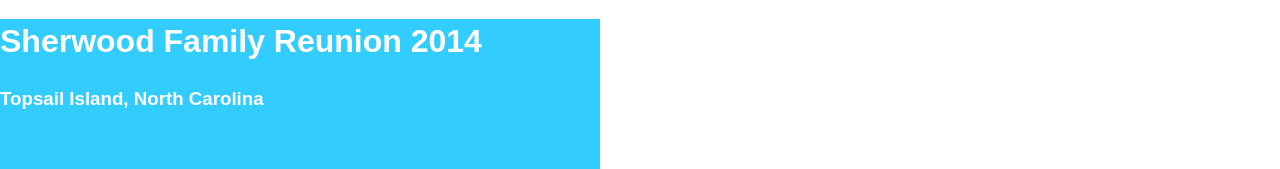
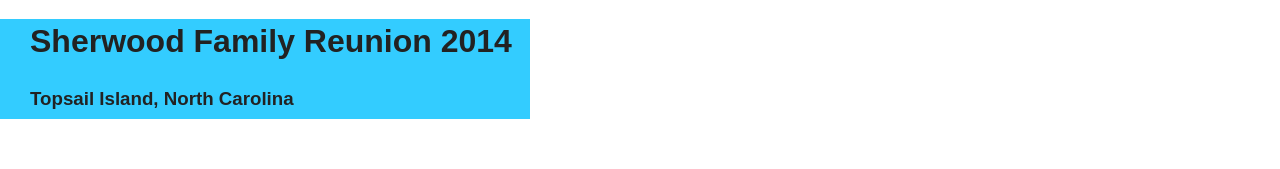
Before and after one commit to vwolfley/OR-2016, a plain HTML site: page index.html in a window 1280 px wide. Shown: the part 802-971 px from the top of the page. After the commit the page ends 921 px from the top, so only its background shows below. Drawn offline with nearby package versions, Linux system fonts and the light colour scheme; some packages are replaced by stand-ins of ours.

Commit message:
Update index.html

```diff
--- a/index.html
+++ b/index.html
@@ -14,12 +14,14 @@
 
         <style>
         #banner {
-            width: 600px;
-            height: 150px;
-            z-index: 10;
+            top: 10px;
+            width: 500px;
+            height: 100px;
+            padding-left: 30px;
+            z-index: 50;
             background-color: #33ccff;
-            color: #ffffff;
-            font-style: "Comic Sans MS", cursive, sans-serif;
+            /*color: #ffffff;*/
+            /*font-style: "Comic Sans MS", cursive, sans-serif;*/
         }
         </style>
 
```
